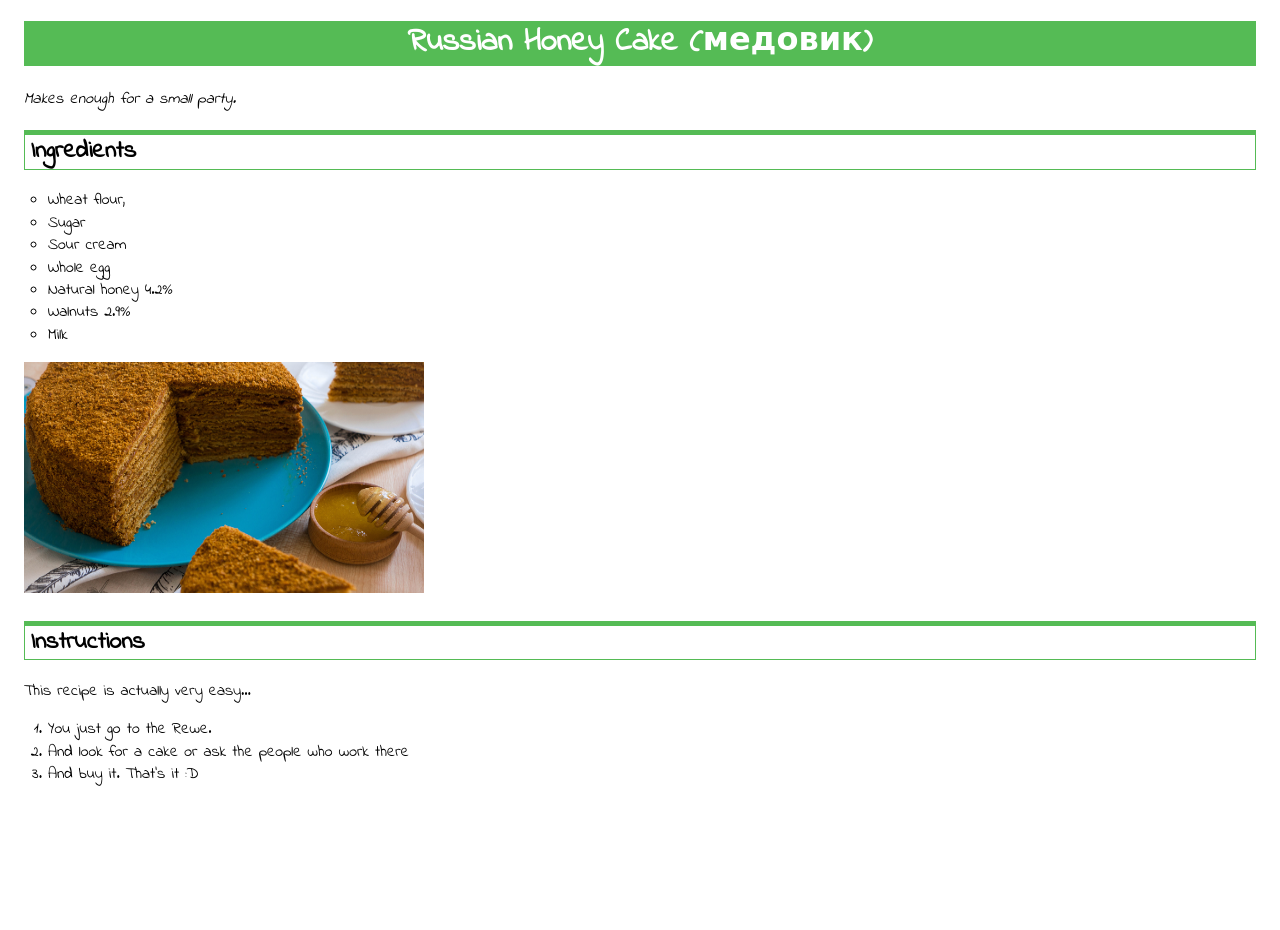
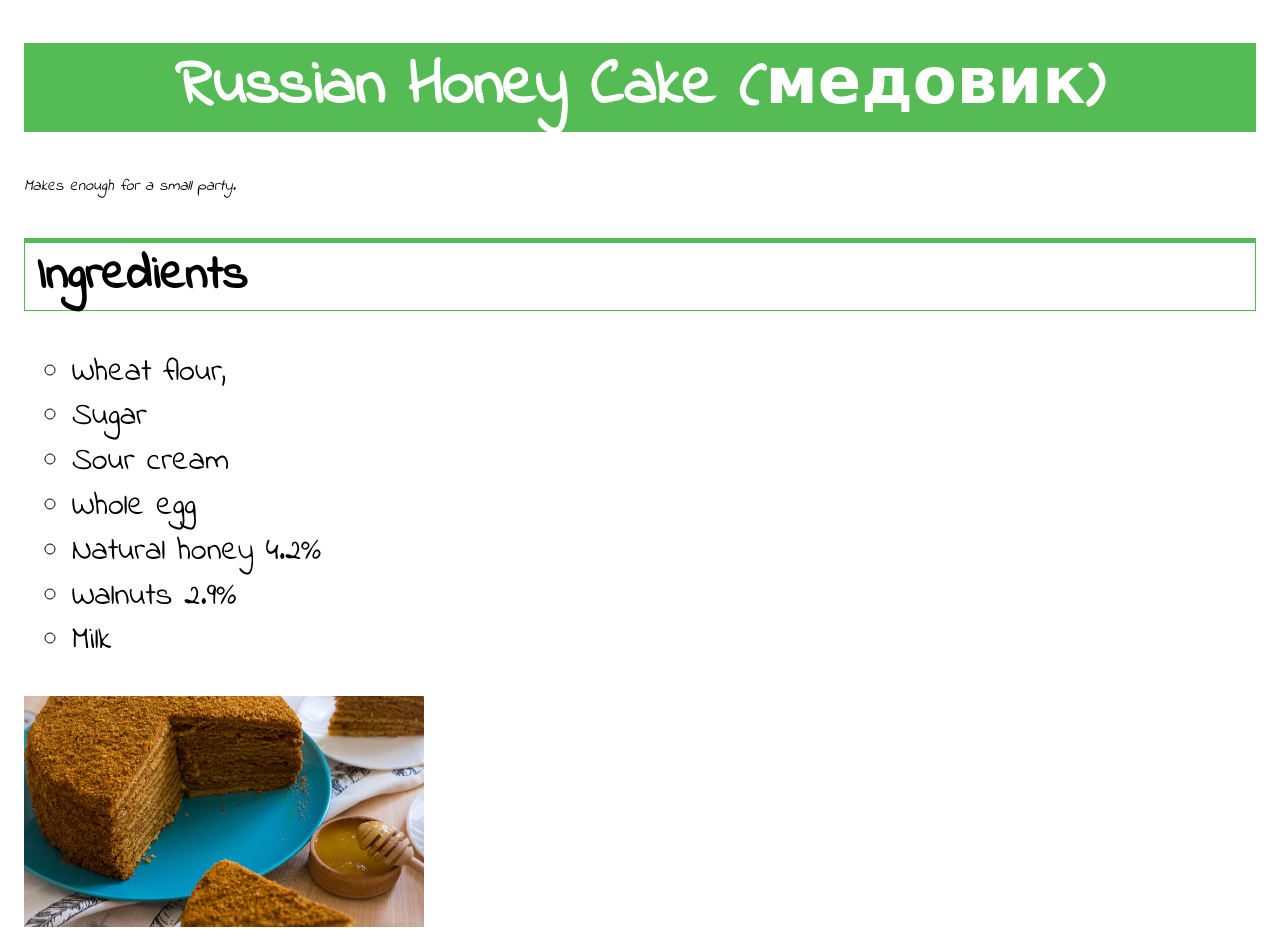
Before and after one commit to beklife/recipe, a plain HTML site: page index.html in a window 1280 px wide. Shown: the top 930 px of the page. Drawn offline with Linux system fonts and the light colour scheme.

Commit message:
Update style.css

```diff
--- a/style.css
+++ b/style.css
@@ -9,15 +9,18 @@ h1 {
 background-color: #5b5;
 color: white;
 text-align: center;
+font-size: 4rem;
 }
 
 h2 {
 border: thin solid #5b5;
 border-top: thick solid #5b5;
 padding-left: 0.25em;
+font-size: 3rem;
 }
 
 ul, ol {
+font-size: 2rem;
 padding-left: 1.5em;
 }
 
```
